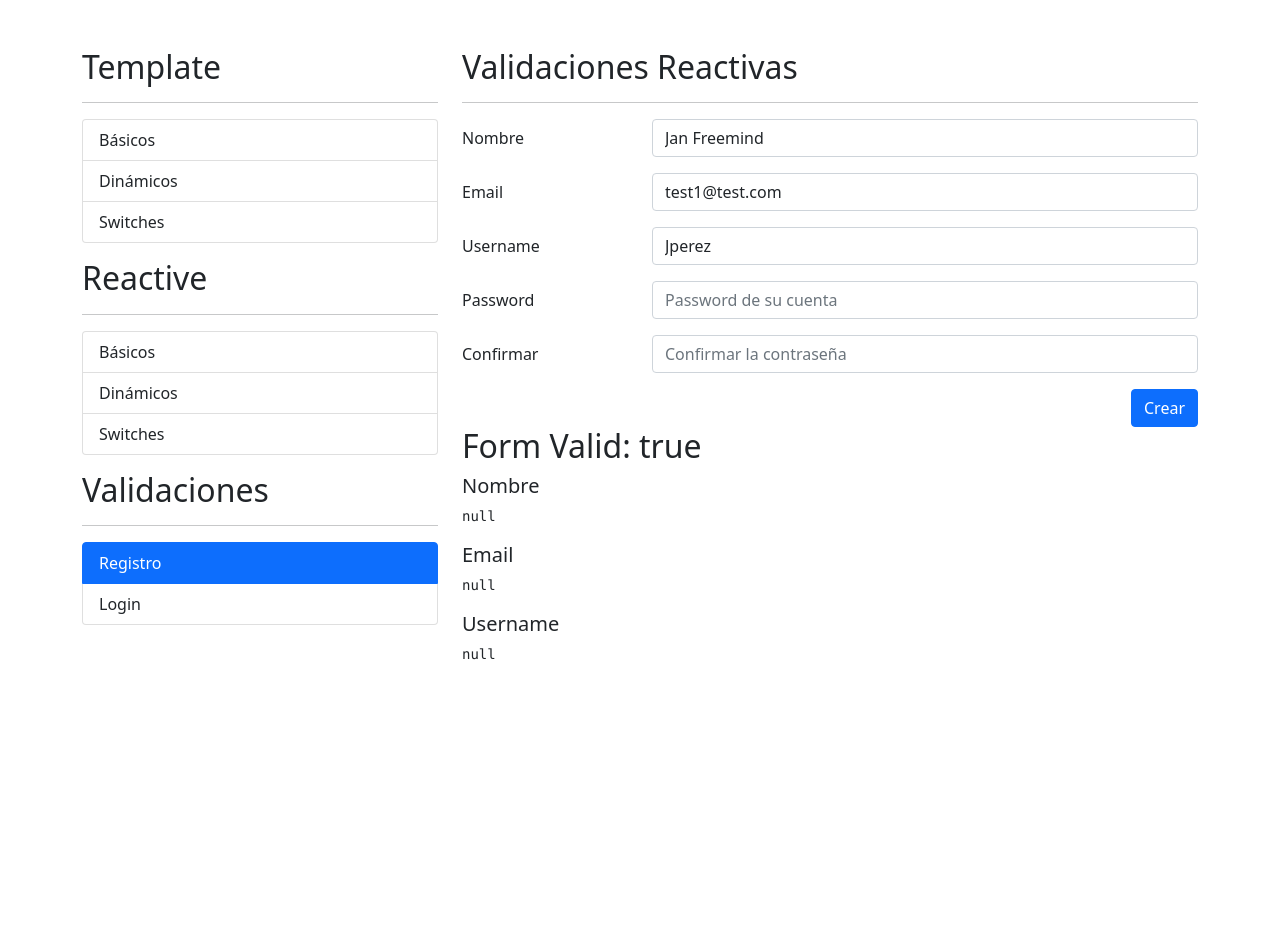
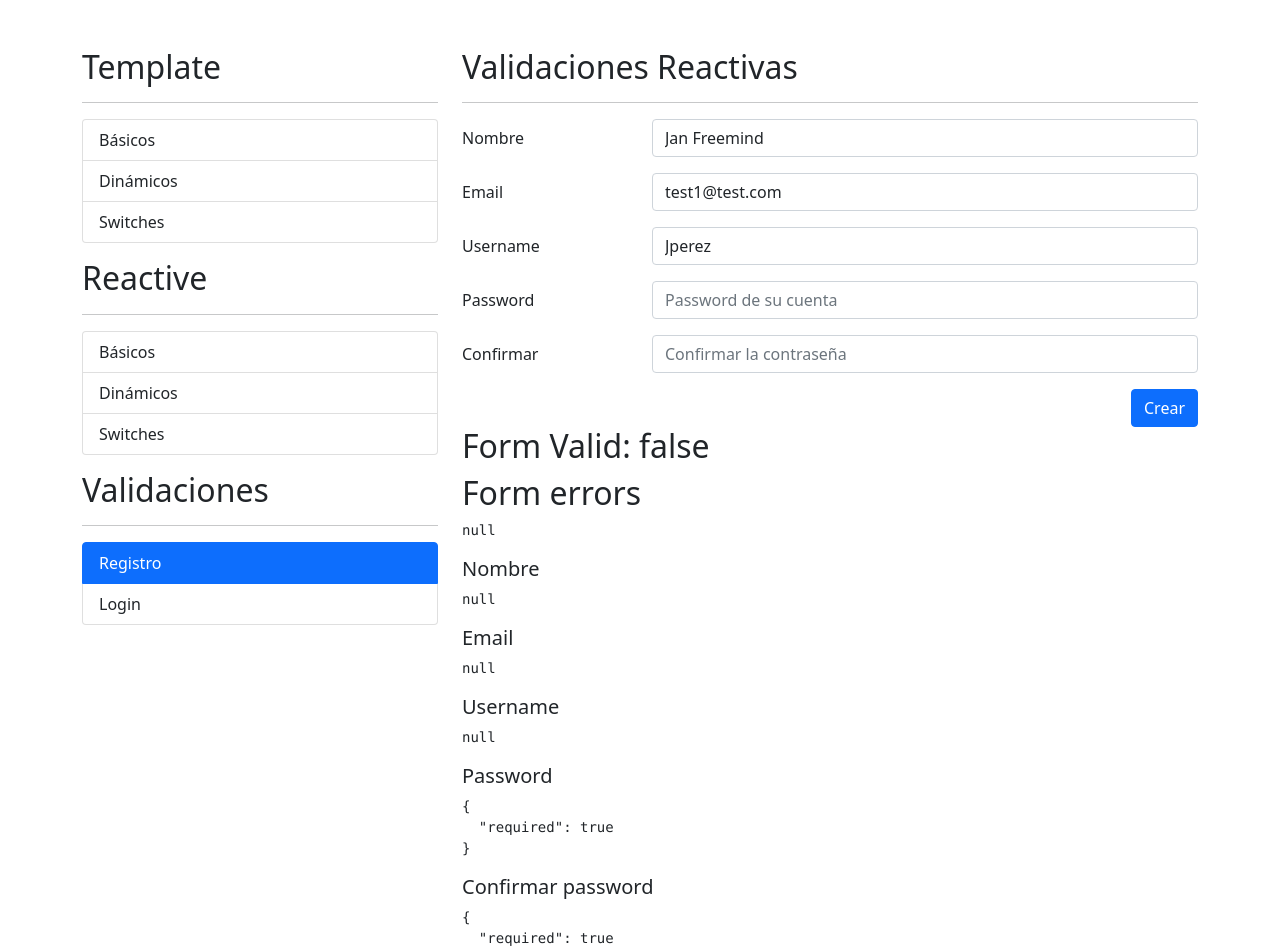
Before and after one commit to JanFreemind/06-formulariosApp, an Angular app: page /auth/registro in a window 1280 px wide. Shown: the top 951 px of the page. Before the commit the page ends 800 px from the top, so only its background shows below. Built offline with nearby package versions, Linux system fonts and the light colour scheme.

Commit message:
Validar contraseñas iguales

```diff
--- a/src/app/auth/pages/registro/registro.component.html
+++ b/src/app/auth/pages/registro/registro.component.html
@@ -63,7 +63,13 @@
                 <div class="col-sm-9">
                     <input type="password"
                        class="form-control"
+                       formControlName="password"
                        placeholder="Password de su cuenta">
+
+                    <span class="form-text text-danger"
+                          *ngIf="campoNoValido('password')">
+                        La contraseña debe de ser mayor de 6 caracteres
+                    </span>
                 </div>
             </div>
 
@@ -73,7 +79,12 @@
                 <div class="col-sm-9">
                     <input type="password"
                        class="form-control"
+                       formControlName="password2"
                        placeholder="Confirmar la contraseña">
+                    <span class="form-text text-danger"
+                          *ngIf="campoNoValido('password2')">
+                        Las contraseñas deben de ser iguales
+                    </span>
                 </div>
             </div>
 
@@ -92,6 +103,8 @@
 </div>
 
 <h2>Form Valid: {{ miFormulario.valid }}</h2>
+<h2>Form errors</h2>
+<pre>{{ miFormulario.errors | json}}</pre>
 
 <h5>Nombre</h5>
 <pre>{{ miFormulario.controls['nombre'].errors | json }}</pre>
@@ -101,3 +114,9 @@
 
 <h5>Username</h5>
 <pre>{{ miFormulario.controls['username'].errors | json }}</pre>
+
+<h5>Password</h5>
+<pre>{{ miFormulario.controls['password'].errors | json }}</pre>
+
+<h5>Confirmar password</h5>
+<pre>{{ miFormulario.controls['password2'].errors | json }}</pre>
--- a/src/app/auth/pages/registro/registro.component.ts
+++ b/src/app/auth/pages/registro/registro.component.ts
@@ -15,7 +15,11 @@ export class RegistroComponent implements OnInit {
   miFormulario: FormGroup = this.fb.group({
     nombre: ['', [ Validators.required, Validators.pattern( this.validatorService.nombreApellidoPattern ) ]],
     email: ['', [ Validators.required, Validators.pattern( this.validatorService.emailPattern ) ]],
-    username: ['', [ Validators.required, this.validatorService.noPuedeSerStrider ]]
+    username: ['', [ Validators.required, this.validatorService.noPuedeSerStrider ]],
+    password: ['', [ Validators.required, Validators.minLength(6) ]],
+    password2: ['', [ Validators.required ]],
+  }, {
+    validators: [ this.validatorService.camposIguales( 'password', 'password2') ]
   })
 
   constructor( private fb: FormBuilder,
--- a/src/app/shared/validator/validator.service.ts
+++ b/src/app/shared/validator/validator.service.ts
@@ -1,5 +1,5 @@
 import { Injectable } from '@angular/core';
-import { FormControl, ValidationErrors } from '@angular/forms';
+import { AbstractControl, FormControl, ValidationErrors, FormGroup } from '@angular/forms';
 
 @Injectable({
   providedIn: 'root'
@@ -22,5 +22,21 @@ export class ValidatorService {
 
     return null;
 
+  }
+
+  camposIguales( campo1: string, campo2: string) {
+
+    return ( formGroup: AbstractControl ): ValidationErrors | null => {
+
+      const pass1 = formGroup.get(campo1)?.value;
+      const pass2 = formGroup.get(campo2)?.value;
+
+      if ( pass1 !== pass2 ) {
+        formGroup.get(campo2)?.setErrors(null);
+        return { noIguales: true };
+      }
+
+      return null;
+    }
+  }
 }
-}
```
